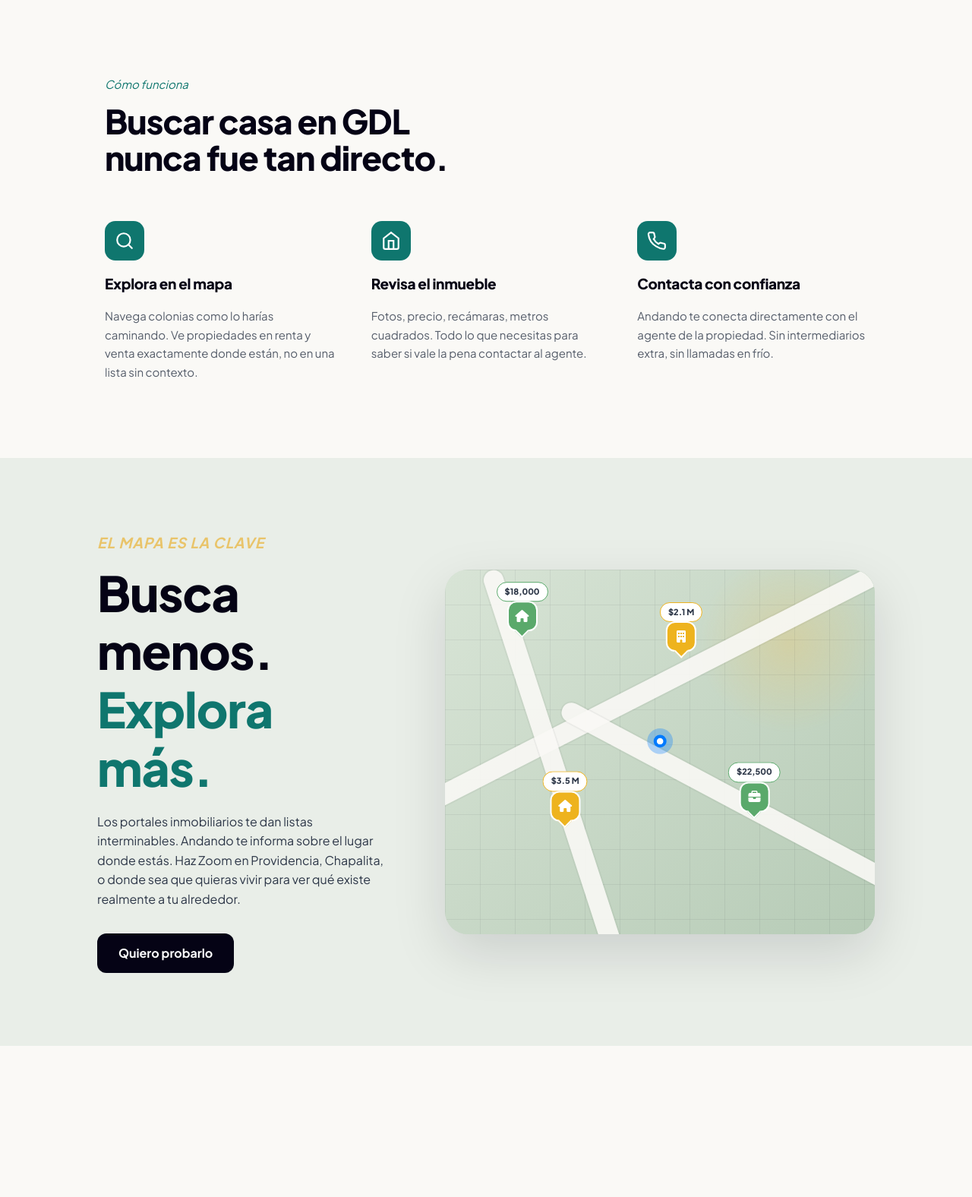
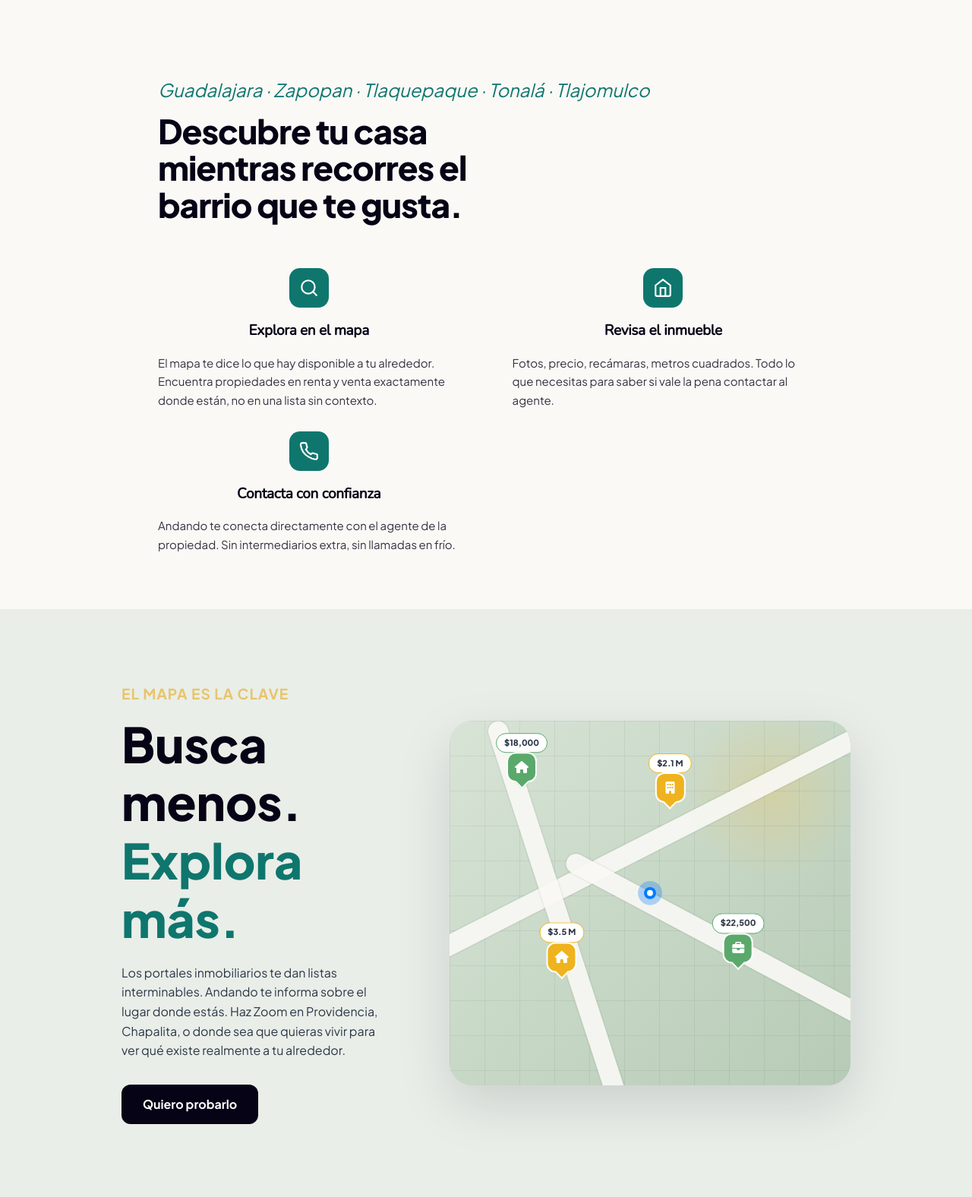
Before and after one commit to MyBrainDrip/andando-website, a Jekyll site: the page built from index.html, in a window 1280 px wide. Shown: the part 810-2386 px from the top of the page at 76% size. Built offline with Jekyll 4.4.1, drawn with Linux system fonts in a browser that asks for light colours; nearby versions of some CDN libraries; before the commit the page ends 2187 px from its top, so only the background shows below that.

Commit message:
Added the how it works section

```diff
--- a/_data/how.yml
+++ b/_data/how.yml
@@ -1,8 +1,8 @@
-label: "Cómo funciona"
-title: "Buscar casa en GDL nunca fue tan directo."
+label: "Guadalajara · Zapopan · Tlaquepaque · Tonalá · Tlajomulco"
+title: "Descubre tu casa mientras recorres el barrio que te gusta."
 steps:
   - title: "Explora en el mapa"
-    body: "Navega colonias como lo harías caminando. Ve propiedades en renta y venta exactamente donde están, no en una lista sin contexto."
+    body: "El mapa te dice lo que hay disponible a tu alrededor.  Encuentra propiedades en renta y venta exactamente donde están, no en una lista sin contexto."
     icon:
       type: "search"
   - title: "Revisa el inmueble"
--- a/_includes/head.html
+++ b/_includes/head.html
@@ -33,6 +33,7 @@
   <link rel="preconnect" href="https://fonts.gstatic.com" crossorigin />
   <link href="https://fonts.googleapis.com/css2?family=Plus+Jakarta+Sans:wght@400;500;600;700;800&display=swap"
     rel="stylesheet" />
+  <link href="https://fonts.googleapis.com/css2?family=Nunito&display=swap" rel="stylesheet">
 
   <!--FontAwesome Icons-->
   <link rel="stylesheet" href="https://cdnjs.cloudflare.com/ajax/libs/font-awesome/6.5.1/css/all.min.css">
--- a/_sass/_how.scss
+++ b/_sass/_how.scss
@@ -1,13 +1,32 @@
+@use "colors" as *;
+
 .how {
   padding: 100px 48px;
-  max-width: 1100px;
+  max-width: 75%;
   margin: 0 auto;
+
+  .section-label {
+    font-style: italic;
+    font-size: 1.5rem;
+    color: $brand-primary; // Replaced #0f766e
+    margin-bottom: 12px;
+  }
+
+  .section-title {
+    font-size: clamp(28px, 4vw, 44px);
+    font-weight: 900;
+    letter-spacing: -1px;
+    line-height: 1.1;
+    color: $brand-black; // Replaced #050315
+    margin-bottom: 60px;
+    max-width: 60%;
   }
 
   .steps {
     display: grid;
     grid-template-columns: repeat(auto-fit, minmax(260px, 1fr));
-  gap: 48px;
+    //gap: 48px;
+    gap: 8%;
   }
 
   .step {
@@ -20,50 +39,45 @@
     width: 52px;
     height: 52px;
     border-radius: 14px;
-  background: #0f766e;
+    background: $brand-primary; // Replaced #0f766e
     display: flex;
     align-items: center;
     justify-content: center;
+    align-self: center;
+    flex-shrink: 0; // Prevents squishing if the step container flexes
 
     svg {
       width: 26px;
       height: 26px;
+      display: block; // Eliminates inline baseline whitespace gap
+      margin: 0; // Removes any user-agent default margin
     }
   }
 
   .step-title {
     font-size: 19px;
     font-weight: 800;
-  color: #050315;
+    color: $brand-black;
     letter-spacing: -0.3px;
+    font-family: "Nunito", sans-serif;
+    align-self: center;
   }
 
   .step-body {
     font-size: 15px;
-  color: #2d3748;
+    color: $brand-black;
     line-height: 1.65;
     opacity: 0.8;
   }
-
-.section-label {
-  font-style: italic;
-  font-size: 15px;
-  color: #0f766e;
-  margin-bottom: 12px;
-}
-
-.section-title {
-  font-size: clamp(28px, 4vw, 44px);
-  font-weight: 900;
-  letter-spacing: -1px;
-  line-height: 1.1;
-  color: #050315;
-  margin-bottom: 60px;
-  max-width: 520px;
 }
 
 @media (max-width: 768px) {
   .how {
     padding: 72px 24px;
+    max-width: 100%;
+
+    .section-title {
+      max-width: 100%;
     }
   }
+}
--- a/_sass/_map_feature.scss
+++ b/_sass/_map_feature.scss
@@ -11,7 +11,7 @@
 
   @media (min-width: 1024px) {
     grid-template-columns: 1fr 1.5fr;
-    padding: 6rem 8rem;
+    padding: 6rem 10rem;
     gap: 5rem;
   }
 
```
Lines whose indentation alone changed are shown as unchanged.
